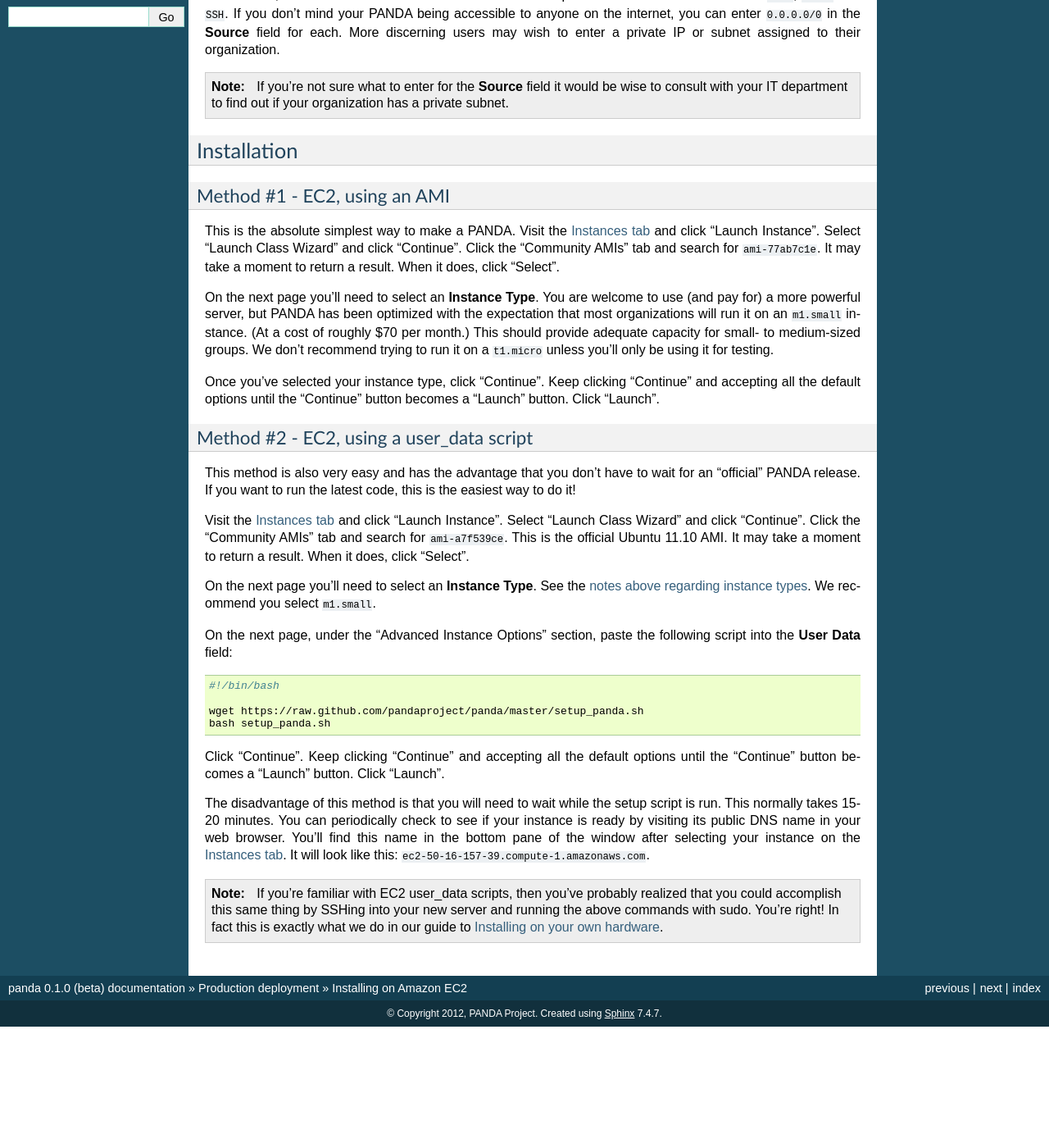
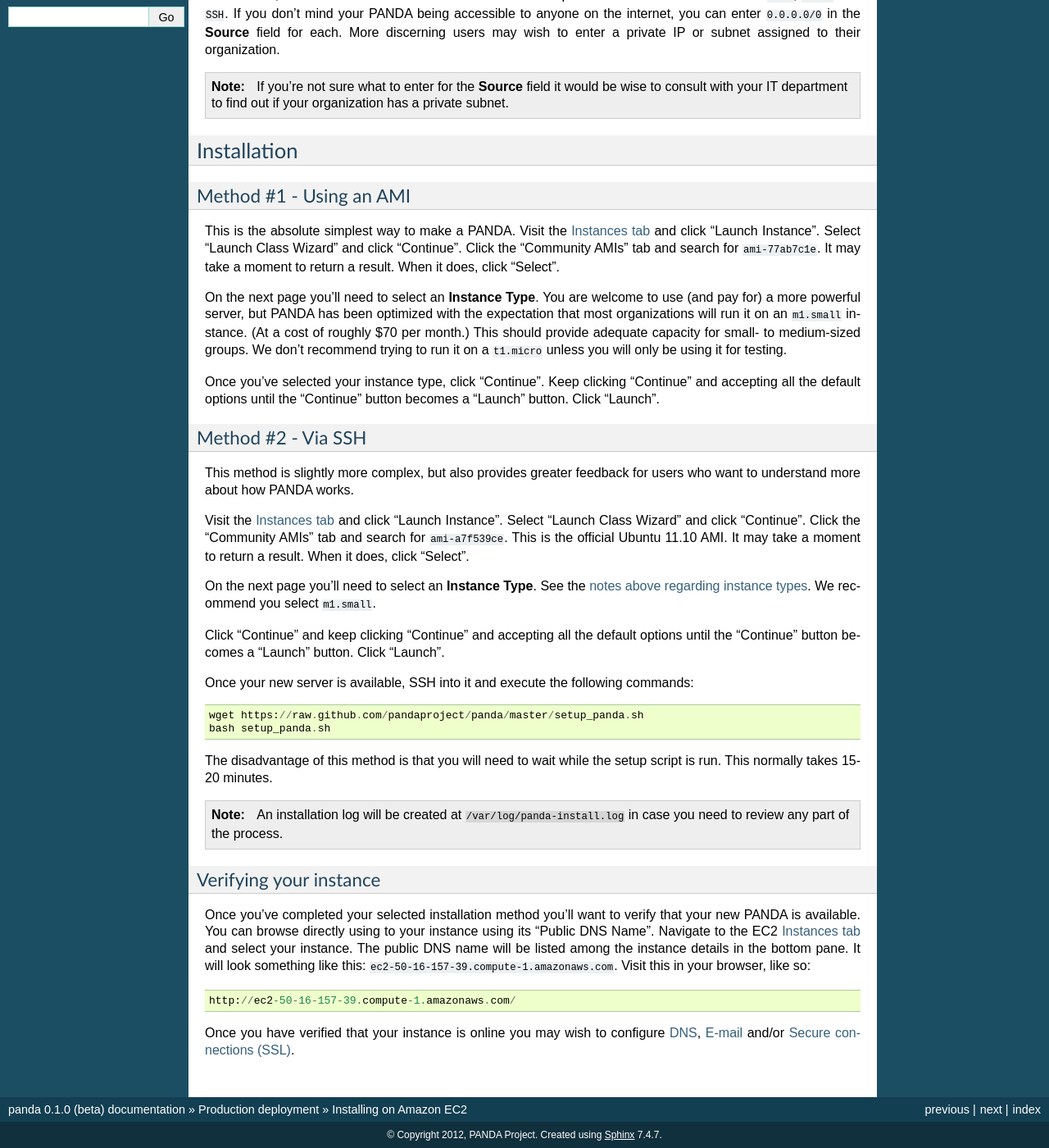
Before and after one commit to pandaproject/panda, a Sphinx documentation site: the page built from docs/amazon.rst, in a window 1280 px wide and 1400 px high, scrolled down 452 px. Shown: the whole window at 82% size. Built offline with Sphinx 7.4.7, drawn with Linux system fonts in a browser that asks for light colours; before the commit the page ends 1704 px from its top, so only the background shows below that; some of the changed text lies outside the part shown.

Commit message:
Improve install docs. Closes #438.

```diff
--- a/docs/amazon.rst
+++ b/docs/amazon.rst
@@ -25,39 +25,44 @@
 Installation
 ============
 
-Method #1 - EC2, using an AMI
------------------------------
+Method #1 - Using an AMI
+------------------------
 
 This is the absolute simplest way to make a PANDA. Visit the `Instances tab <https://console.aws.amazon.com/ec2/home?#s=Instances>`_ and click "Launch Instance". Select "Launch Class Wizard" and click "Continue". Click the "Community AMIs" tab and search for ``ami-77ab7c1e``. It may take a moment to return a result. When it does, click "Select".
 
 .. _notes above regarding instance types:
 
-On the next page you'll need to select an **Instance Type**. You are welcome to use (and pay for) a more powerful server, but PANDA has been optimized with the expectation that most organizations will run it on an ``m1.small`` instance. (At a cost of roughly $70 per month.) This should provide adequate capacity for small- to medium-sized groups. We don't recommend trying to run it on a ``t1.micro`` unless you'll only be using it for testing.
+On the next page you'll need to select an **Instance Type**. You are welcome to use (and pay for) a more powerful server, but PANDA has been optimized with the expectation that most organizations will run it on an ``m1.small`` instance. (At a cost of roughly $70 per month.) This should provide adequate capacity for small- to medium-sized groups. We don't recommend trying to run it on a ``t1.micro`` unless you will only be using it for testing.
 
 Once you've selected your instance type, click "Continue". Keep clicking "Continue" and accepting all the default options until the "Continue" button becomes a "Launch" button. Click "Launch".
 
-Method #2 - EC2, using a user_data script
------------------------------------------
+Method #2 - Via SSH
+-------------------
 
-This method is also very easy and has the advantage that you don't have to wait for an "official" PANDA release. If you want to run the latest code, this is the easiest way to do it!
+This method is slightly more complex, but also provides greater feedback for users who want to understand more about how PANDA works.
 
 Visit the `Instances tab <https://console.aws.amazon.com/ec2/home?#s=Instances>`_ and click "Launch Instance". Select "Launch Class Wizard" and click "Continue". Click the "Community AMIs" tab and search for ``ami-a7f539ce``. This is the official Ubuntu 11.10 AMI. It may take a moment to return a result. When it does, click "Select".
 
 On the next page you'll need to select an **Instance Type**. See the `notes above regarding instance types`_. We recommend you select ``m1.small``.
 
-On the next page, under the "Advanced Instance Options" section, paste the following script into the **User Data** field:
+Click "Continue" and keep clicking "Continue" and accepting all the default options until the "Continue" button becomes a "Launch" button. Click "Launch".
 
-.. code-block:: bash
-
-    #!/bin/bash
+Once your new server is available, SSH into it and execute the following commands::
 
     wget https://raw.github.com/pandaproject/panda/master/setup_panda.sh
     bash setup_panda.sh
 
-Click "Continue". Keep clicking "Continue" and accepting all the default options until the "Continue" button becomes a "Launch" button. Click "Launch".
-
-The disadvantage of this method is that you will need to wait while the setup script is run. This normally takes 15-20 minutes. You can periodically check to see if your instance is ready by visiting its public DNS name in your web browser. You'll find this name in the bottom pane of the window after selecting your instance on the `Instances tab <https://console.aws.amazon.com/ec2/home?#s=Instances>`_. It will look like this: ``ec2-50-16-157-39.compute-1.amazonaws.com``.
+The disadvantage of this method is that you will need to wait while the setup script is run. This normally takes 15-20 minutes.
 
 .. note::
 
-    If you're familiar with EC2 user_data scripts, then you've probably realized that you could accomplish this same thing by SSHing into your new server and running the above commands with sudo. You're right! In fact this is exactly what we do in our guide to `Installing on your own hardware <self-install.html>`_.
+    An installation log will be created at ``/var/log/panda-install.log`` in case you need to review any part of the process.
+
+Verifying your instance
+-----------------------
+
+Once you've completed your selected installation method you'll want to verify that your new PANDA is available. You can browse directly using to your instance using its "Public DNS Name". Navigate to the EC2 `Instances tab <https://console.aws.amazon.com/ec2/home?#s=Instances>`_ and select your instance. The public DNS name will be listed among the instance details in the bottom pane. It will look something like this: ``ec2-50-16-157-39.compute-1.amazonaws.com``. Visit this in your browser, like so::
+
+    http://ec2-50-16-157-39.compute-1.amazonaws.com/
+
+Once you have verified that your instance is online you may wish to configure `DNS <dns.html>`_, `E-mail <email.html>`_ and/or `Secure connections (SSL) <ssl.html>`_.
--- a/docs/index.rst
+++ b/docs/index.rst
@@ -23,9 +23,9 @@
 .. toctree::
     :maxdepth: 1
 
-    DNS (Domain name) <dns.rst>
-    Email <email.rst>
-    SSL <ssl.rst>
+    Domain name (DNS) <dns.rst>
+    Email (SMTP) <email.rst>
+    Secure connections (SSL) <ssl.rst>
 
 
 Usage
--- a/docs/self-install.rst
+++ b/docs/self-install.rst
@@ -21,3 +21,5 @@
     sudo bash setup_panda.sh
 
 Note that the setup script **must** be run with sudo.
+
+An installation log will be created at ``/var/log/panda-install.log`` in case you need to review any part of the process.
```
